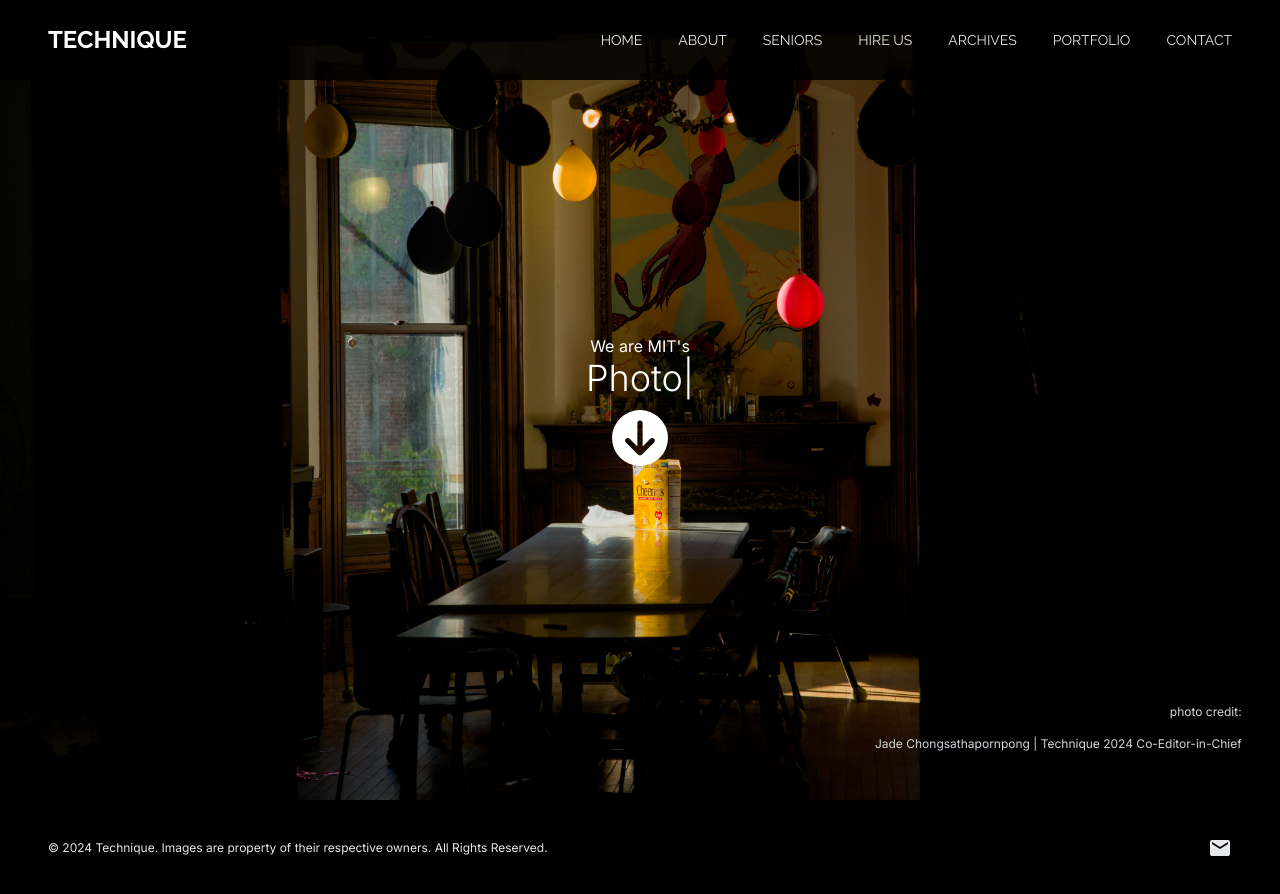
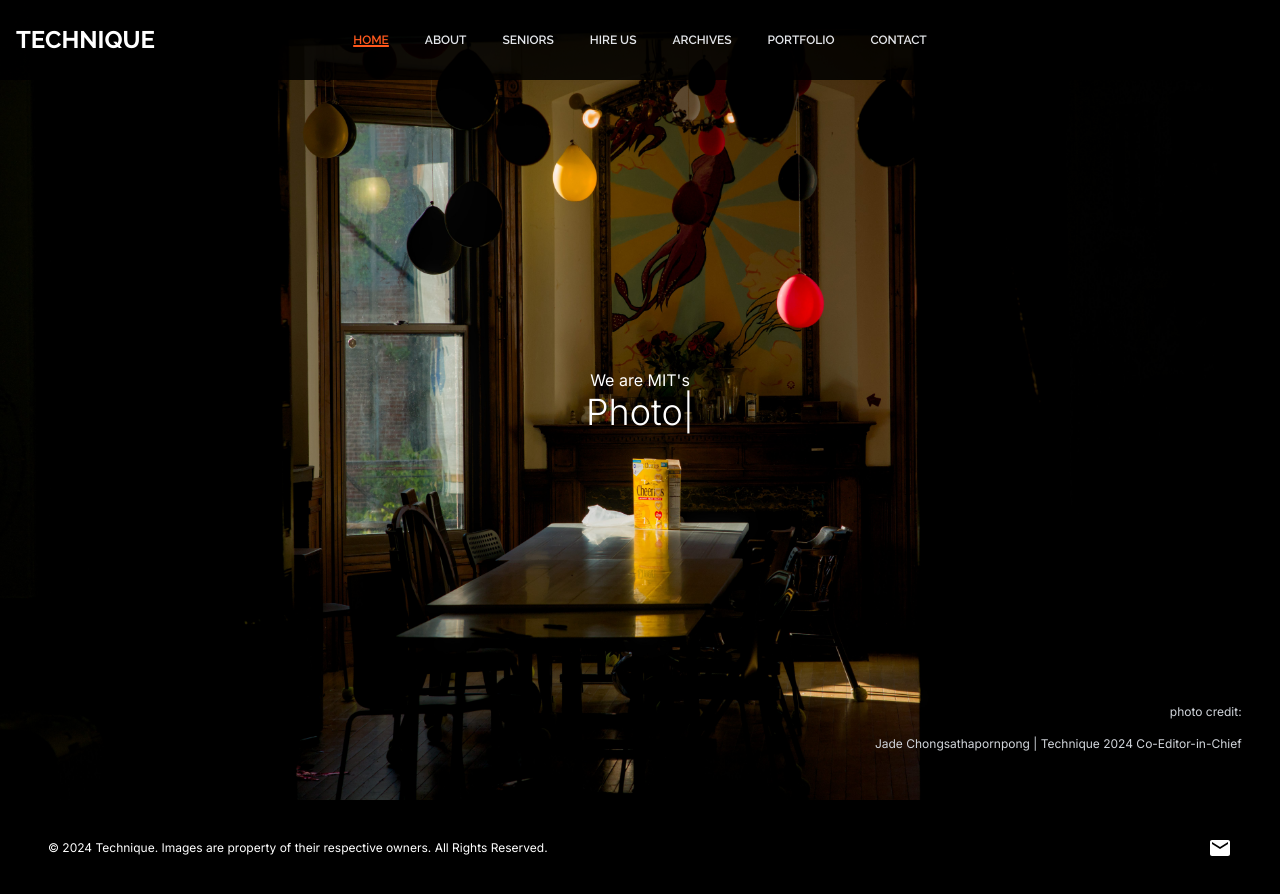
Before and after one commit to MIT-Technique/Technique-Website, a Next.js app: page / in a window 1280 px wide. Built offline with nearby package versions, Linux system fonts and the light colour scheme.

Commit message:
Finished contact page and making other stylistic changes

```diff
--- a/src/app/archives/page.jsx
+++ b/src/app/archives/page.jsx
@@ -292,7 +292,7 @@ function page() {
       <div className="min-h-screen  flex flex-col pt-[15vh] bg-white ">
         <main className="h-full w-full px-12 md:px-60 font-light text-gray-700 flex flex-col justify-center items-center">
           <div className="flex flex-col justify-center w-full items-center space-y-3 ">
-            <p className="text-5xl font-extralight w-full text-center text-black">
+            <p className="text-5xl font-extralight w-full text-center ">
               Archive
             </p>
             <p className=" text-center ">
--- a/src/app/page.js
+++ b/src/app/page.js
@@ -77,7 +77,7 @@ export default function Home() {
                   ></ReactTyped>
                 </div>
               </div>
-              <div className="w-full flex justify-center cursor-pointer">
+              {/* <div className="w-full flex justify-center cursor-pointer">
                 <FaCircleArrowDown
                   style={{
                     width: "auto",
@@ -87,7 +87,7 @@ export default function Home() {
                   to="section2"
                   onClick={handleScroll}
                 />
-              </div>
+              </div> */}
             </div>
           </div>
           <Footer />
--- a/src/app/portfolio/page.jsx
+++ b/src/app/portfolio/page.jsx
@@ -164,7 +164,7 @@ function page() {
             className="h-[100vh] w-full flex flex-col justify-center items-center  pb-[1%]"
             id="section1"
           >
-            <div className="w-full bg-white py-[2%] flex flex-col items-center justify-center">
+            <div className="w-full  py-[2%] flex flex-col items-center justify-center">
 
               <SimpleCarousel
                 images={events}
@@ -190,7 +190,7 @@ function page() {
             className="h-[100vh] w-full flex flex-col justify-center items-center relative"
             id="section2"
           >
-            <div className="w-full bg-white py-[2%] flex flex-col items-center justify-center">
+            <div className="w-full  py-[2%] flex flex-col items-center justify-center">
 
               <SimpleCarousel
                 images={niceThings}
--- a/src/components/Footer/Footer.jsx
+++ b/src/components/Footer/Footer.jsx
@@ -1,27 +1,34 @@
 import React from "react";
 import MailIcon from "@mui/icons-material/Mail";
-import InstagramIcon from '@mui/icons-material/Instagram';
+import InstagramIcon from "@mui/icons-material/Instagram";
 import { Tooltip } from "@mui/material";
-
+import Link from "next/link";
 
 export default function Footer() {
-  const size = 16
+  const size = 16;
   return (
-    <div className={`bg-black h-[10vh] w-full z-50 relative text-gray-200 p-12 lg:flex items-center justify-between text-xs ${/*"bg-opacity-85"*/""}`}>
-      <div>&copy; 2024 Technique. Images are property of their respective owners. All Rights Reserved.</div>
-      <div className='flex lg:flex-row items-center justify-end'>
-        <a href='mailto:technique@mit.edu'>
-          <Tooltip title="Email Us" arrow>
-            <MailIcon/>
-          </Tooltip>
-        </a>
-        {/* Uncomment below when we get access again */}
-        {/* <a href='https://www.instagram.com/mit_tnq/'>
+    <div
+      className={`bg-black h-[10vh] w-full z-50 relative text-white p-12 flex items-center space-x-3 md:justify-between text-xs ${
+        /*"bg-opacity-85"*/ ""
+      }`}
+    >
+      <div>
+        &copy; 2024 Technique. Images are property of their respective owners.
+        All Rights Reserved.
+      </div>
+      <Link href="mailto:technique@mit.edu">
+        <Tooltip title="Email Us" arrow>
+          <MailIcon />
+        </Tooltip>
+      </Link>
+      {/* <div className='flex  items-center justify-end'> */}
+      {/* Uncomment below when we get access again */}
+      {/* <a href='https://www.instagram.com/mit_tnq/'>
           <Tooltip title="Follow us on Instagram" arrow>
             <InstagramIcon/>
           </Tooltip>
         </a> */}
-      </div>
+      {/* </div> */}
     </div>
   );
 }
--- a/src/components/Navbar_and_Sidebar/Navbar.jsx
+++ b/src/components/Navbar_and_Sidebar/Navbar.jsx
@@ -33,7 +33,7 @@ function Navbar() {
   return (
     <div className="flex flex-colrelative z-50">
       <nav
-        className={`hidden lg:flex bg-black font-sans h-[10vh] items-center px-12 lg:px-30 justify-between text-gray-200 fixed top-0 w-full z-50  ${
+        className={`hidden lg:flex bg-black font-sans h-[10vh] items-center px-12 lg:px-30 justify-between text-gray-200 fixed top-0 w-full z-50 realtive ${
           pathname == "/"
             ? `${
                 isScrolled
@@ -43,30 +43,82 @@ function Navbar() {
             : ""
         }`}
       >
-        <Link className="text-xl lg:text-2xl font-bold text-white" href="/">
+        <Link
+          className="text-xl lg:text-2xl font-bold text-white absolute left-4"
+          href="/"
+        >
           TECHNIQUE
         </Link>
-        <div className="flex space-x-9 text-sm">
-          <Link className="hover:text-white" href="/">
+        <div className="flex space-x-9 text-xs w-full justify-center font-semibold">
+          <Link
+            className={` ${
+              pathname == "/"
+                ? "text-[#FF581c] underline underline-offset-3 decoration-2 hover:text-[#c4481b]"
+                : "hover:text-white"
+            }`}
+            href="/"
+          >
             HOME
           </Link>
-          <Link className="hover:text-white" href="/about">
+          <Link
+            className={` ${
+              pathname == "/about"
+                ? "text-[#FF581c] underline underline-offset-3 decoration-2 hover:text-[#c4481b]"
+                : "hover:text-white"
+            }`}
+            href="/about"
+          >
             ABOUT
           </Link>
-          <Link className="hover:text-white" href="/seniors">
+          <Link
+            className={` ${
+              pathname == "/seniors"
+                ? "text-[#FF581c] underline underline-offset-3 decoration-2 hover:text-[#c4481b]"
+                : "hover:text-white"
+            }`}
+            href="/seniors"
+          >
             SENIORS
           </Link>
-          <Link className="hover:text-white" href="/hire">
+          <Link
+            className={` ${
+              pathname == "/hire"
+                ? "text-[#FF581c] underline underline-offset-3 decoration-2 hover:text-[#c4481b]"
+                : "hover:text-white"
+            }`}
+            href="/hire"
+          >
             HIRE US
           </Link>
 
-          <Link className="hover:text-white" href="/archives">
+          <Link
+            className={` ${
+              pathname == "/archives"
+                ? "text-[#FF581c] underline underline-offset-3 decoration-2 hover:text-[#c4481b]"
+                : "hover:text-white"
+            }`}
+            href="/archives"
+          >
             ARCHIVES
           </Link>
-          <Link className="hover:text-white" href="/portfolio">
+          <Link
+            className={` ${
+              pathname == "/portfolio"
+                ? "text-[#FF581c] underline underline-offset-3 decoration-2 hover:text-[#c4481b]"
+                : "hover:text-white"
+            }`}
+            href="/portfolio"
+          >
             PORTFOLIO
           </Link>
-          <Link className="hover:text-white" href="/contact">
+          <Link
+            className={` ${
+              pathname == "/contact"
+                ? "text-[#FF581c] underline underline-offset-3 decoration-2 hover:text-[#c4481b]"
+                : "hover:text-white"
+            }`}
+            href="/contact"
+          >
             CONTACT
           </Link>
         </div>
--- a/src/components/SimpleCarousel/SimpleCarousel.jsx
+++ b/src/components/SimpleCarousel/SimpleCarousel.jsx
@@ -59,7 +59,7 @@ function SimpleCarousel({ images, reverseDirection }) {
     //     })}
     //   </Slider>
     // </div>
-    <div className="w-[95vw] h-[50vh] flex justify-center items-center overflow-x-hidden">
+    <div className="w-[95vw] h-[50vh] flex justify-center items-center overflow-x-hidden bg-transparent">
       <Swiper
         slidesPerView={1}
         loop={true}
```
Also changed, not shown: src/app/contact/page.jsx (+55 -8 lines).
